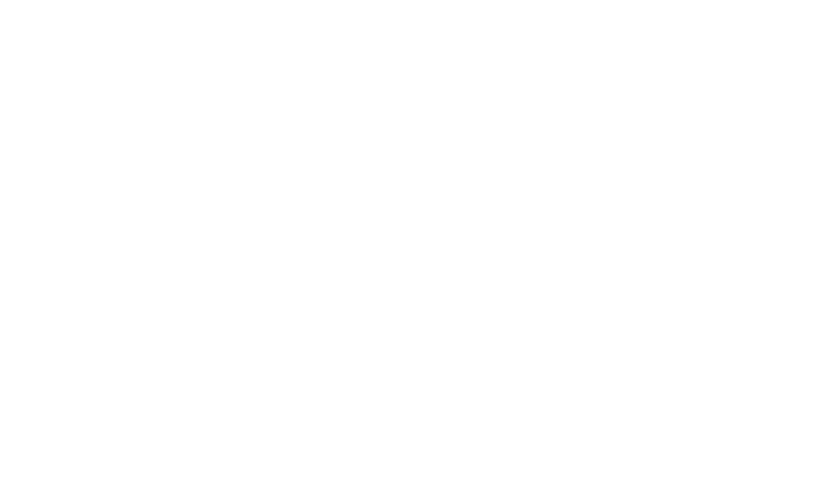
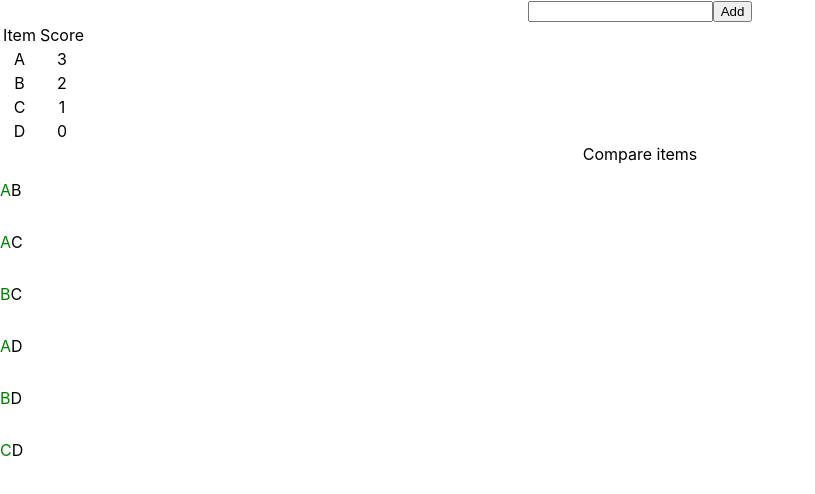
Before and after one commit to Velidoss/ukln, a React (Create React App) app: page / in a window 1280 px wide. Shown: the top 494 px of the page, without its empty margins (0-815 px from the left). Built offline with nearby package versions, Linux system fonts and the light colour scheme.

Commit message:
feat: make initial component layout

```diff
--- a/src/App.js
+++ b/src/App.js
@@ -1,9 +1,18 @@
 import './App.css';
+import Comparison from './components/Comparison/Comparison';
+import Input from './components/Input/Input';
+import Score from './components/Score/Score';
 
 function App() {
   return (
     <div className="App">
-
+        <div>
+          <Input/>
+          <Score/>
+        </div>
+        <div>
+          <Comparison/>
+        </div>
     </div>
   );
 }
--- /dev/null
+++ b/src/components/Comparison/Comparison.jsx
@@ -0,0 +1,51 @@
+import React from 'react';
+
+  const placeholder = [
+    {
+      better: 'A',
+      worse: 'B'
+    },
+    {
+      better: 'A',
+      worse: 'C'
+    },
+    {
+      better: 'B',
+      worse: 'C'
+    },
+    {
+      better: 'A',
+      worse: 'D'
+    },
+    {
+      better: 'B',
+      worse: 'D'
+    },
+    {
+      better: 'C',
+      worse: 'D'
+    },
+  ];
+
+const Comparison = () => {
+
+  return (
+    <div>
+      <div>
+        Compare items
+      </div>
+      <div>
+        {
+          placeholder.map((item) => (
+            <div style={{display: 'flex'}}>
+              <p style={{color: 'green'}}>{item.better}</p>
+              <p>{item.worse}</p>
+            </div>
+          ))
+        }
+      </div>
+    </div>
+  )
+};
+
+export default Comparison;
--- /dev/null
+++ b/src/components/Input/Input.jsx
@@ -0,0 +1,26 @@
+import React, { useState } from 'react';
+
+const Input = () => {
+
+  const [itemData, setItemData] = useState('');
+
+  const changeData = (event) => {
+    setItemData(event.target.value);
+  };
+
+  const addItem = (event) => {
+    event.preventDefault();
+    alert(itemData);
+  }
+
+  return (
+    <div>
+      <form onSubmit={addItem}>
+        <input type="text" value={itemData} onChange={changeData} />
+        <button type="submit">Add</button>
+      </form>
+    </div>
+  )
+};
+
+export default Input;
--- /dev/null
+++ b/src/components/Score/Score.jsx
@@ -0,0 +1,56 @@
+import React from 'react';
+
+const placeholder = [
+  {
+    name: "A",
+    score: 3,
+  },
+  {
+    name: "B",
+    score: 2,
+  },
+  {
+    name: "C",
+    score: 1,
+  },
+  {
+    name: "D",
+    score: 0,
+  },
+]
+
+const Score = () => {
+
+  return (
+    <div>
+      <table>
+        <thead>
+          <tr>
+            <td>
+              Item
+            </td>
+            <td>
+              Score
+            </td>
+          </tr>
+        </thead>
+        <tbody>
+          {
+            placeholder.map((item) => (
+              <tr>
+                <td>
+                  {item.name}
+                </td>
+                <td>
+                  {item.score}
+                </td>
+              </tr>
+            ))
+          }
+        </tbody>
+      </table>
+    </div>
+  )
+};
+
+export default Score;
```
